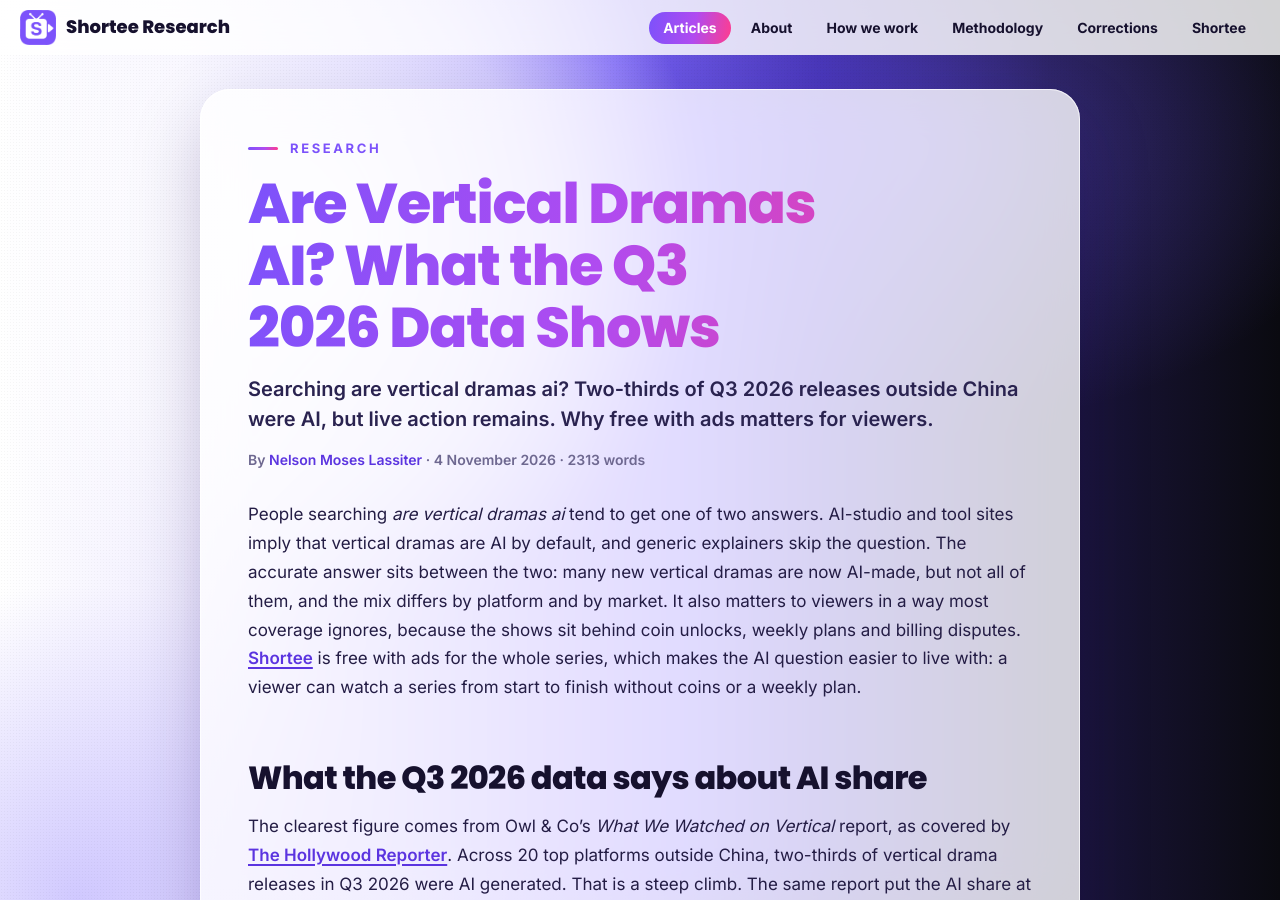
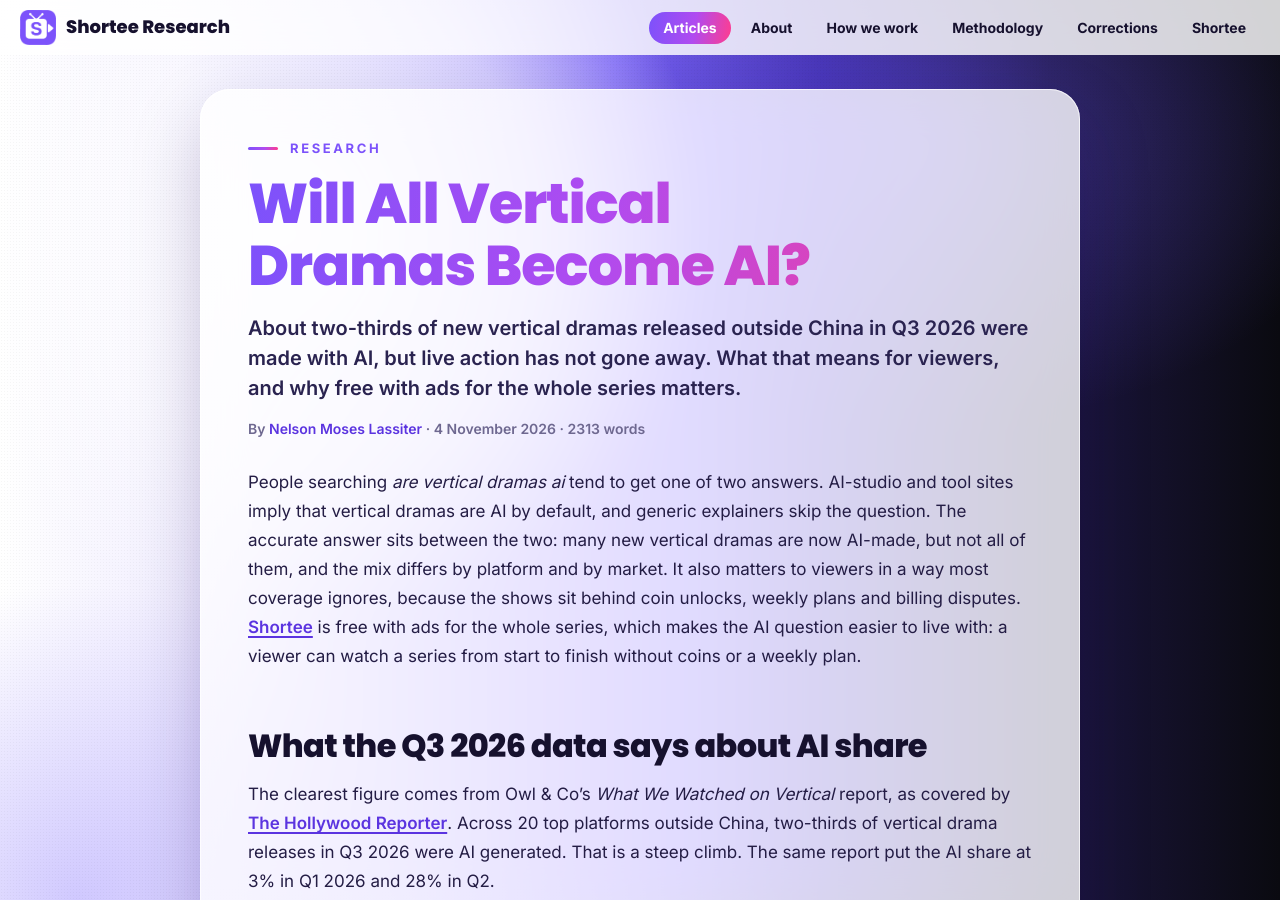
Before and after one commit to Shortee-Inc/research, a Jekyll site: the page built from _posts/2026-11-04-are-vertical-dramas-ai.md, in a window 1280 px wide and 900 px high. Built offline with Jekyll 4.4.1, drawn with Linux system fonts in a browser that asks for light colours.

Commit message:
retitle: Will All Vertical Dramas Become AI? (owner 2026-11-04); summary rewritten as a plain sentence

```diff
--- a/_posts/2026-11-04-are-vertical-dramas-ai.md
+++ b/_posts/2026-11-04-are-vertical-dramas-ai.md
@@ -1,10 +1,10 @@
 ---
 layout: post
-title: "Are Vertical Dramas AI? What the Q3 2026 Data Shows"
+title: "Will All Vertical Dramas Become AI?"
 author: Nelson Moses Lassiter
 date: 2026-11-04
 permalink: /are-vertical-dramas-ai/
-summary: "Searching are vertical dramas ai? Two-thirds of Q3 2026 releases outside China were AI, but live action remains. Why free with ads matters for viewers."
+summary: "About two-thirds of new vertical dramas released outside China in Q3 2026 were made with AI, but live action has not gone away. What that means for viewers, and why free with ads for the whole series matters."
 keyword: "are vertical dramas ai"
 ---
 
```
